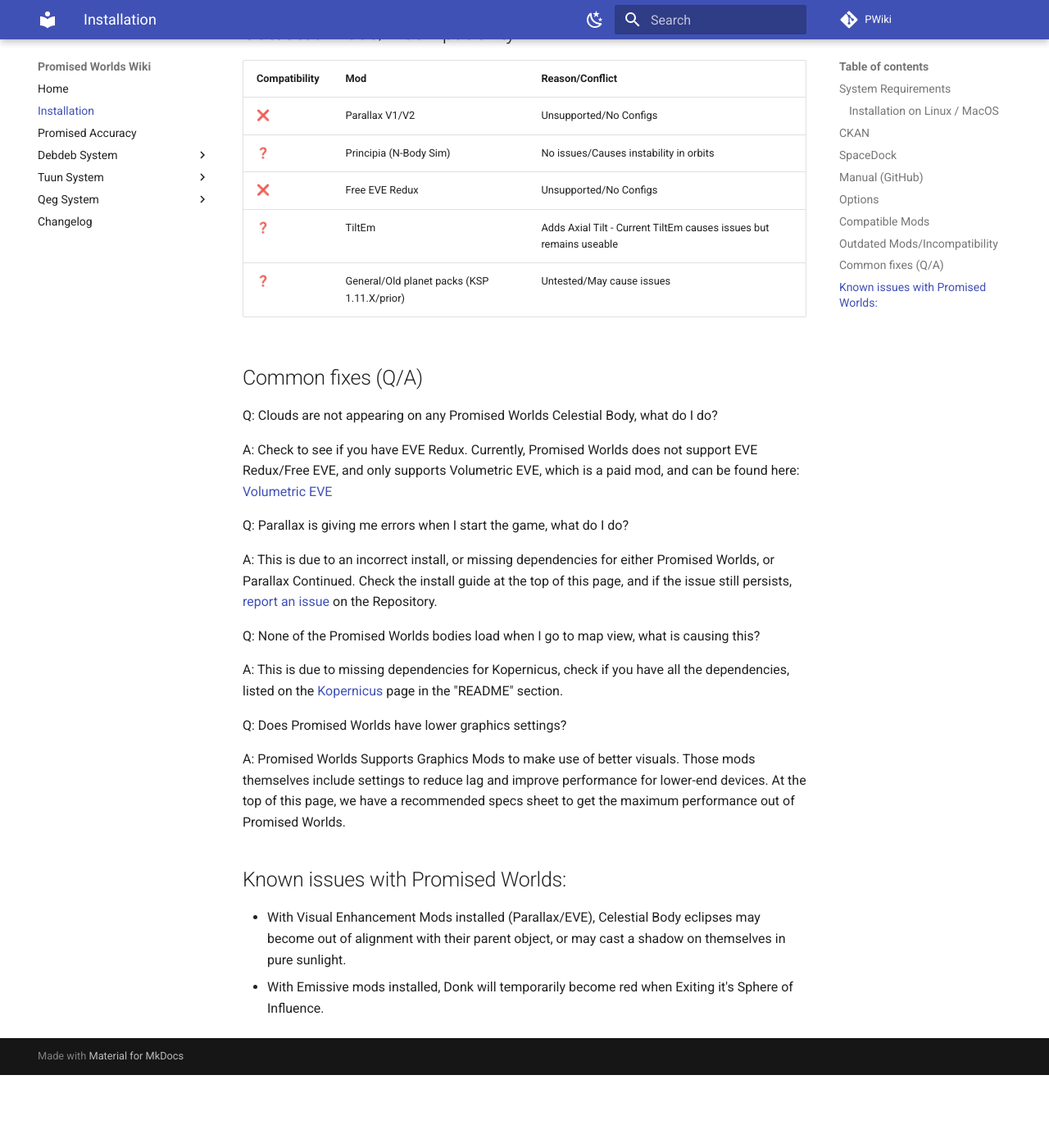
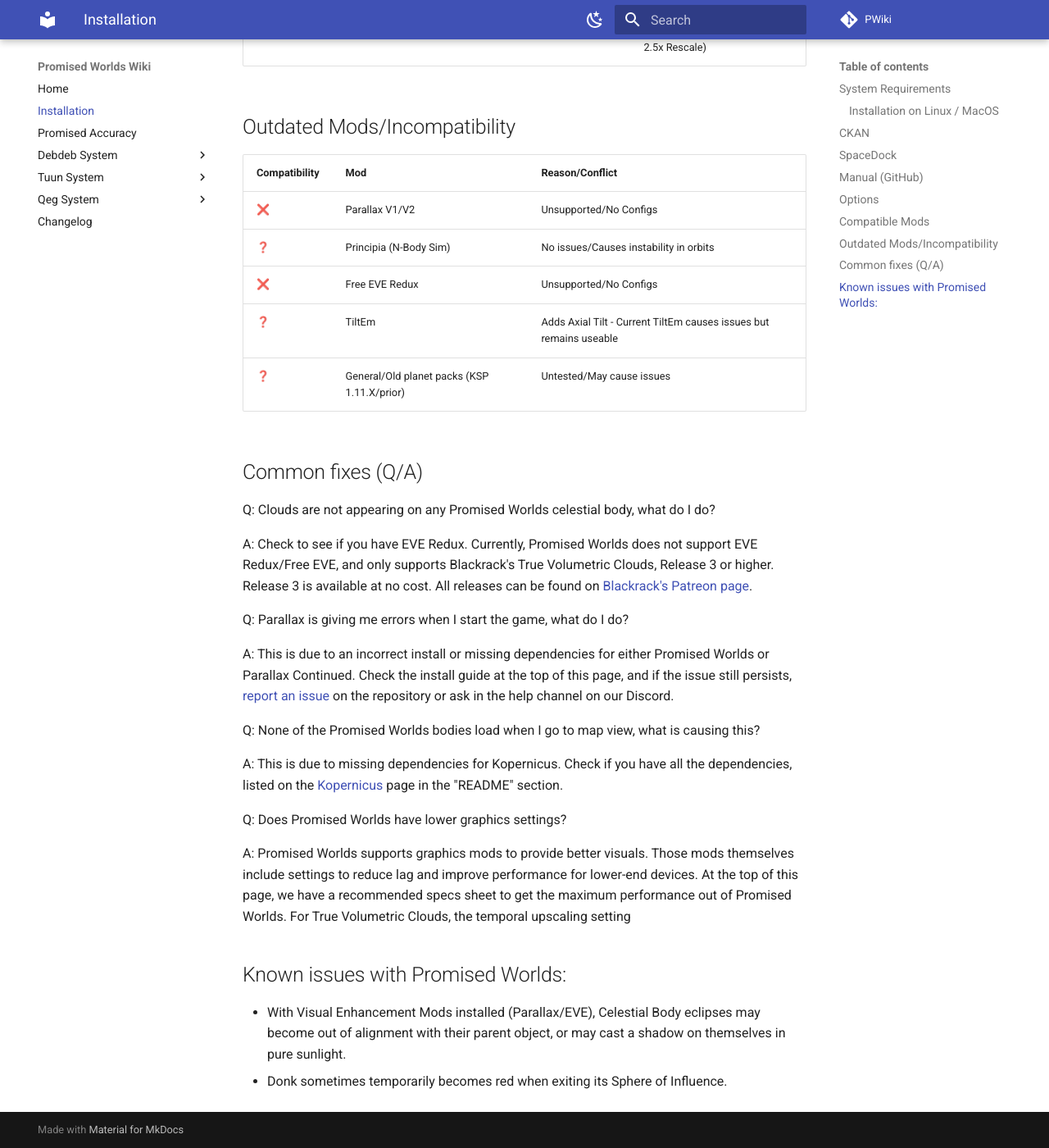
Before and after one commit to PromisedWorlds/PWiki, an MkDocs documentation site: the page built from docs/Installation.md, in a window 1280 px wide and 1400 px high, scrolled down 3546 px. Shown: the whole window at 82% size. Built offline with MkDocs 1.6.1 and Material for MkDocs 9.7.7, drawn with Linux system fonts in a browser that asks for light colours; comment, search, counter and statistics services are not loaded; before the commit the page ends 4857 px from its top, so only the background shows below that; some of the changed text lies outside the part shown.

Commit message:
Update installation page, spelling fixes, etc

```diff
--- a/docs/Installation.md
+++ b/docs/Installation.md
@@ -2,7 +2,7 @@
 
 # Installation
 
-This is a complete installation guide on how to install Promised Worlds for Kerbal Space Program.
+This is a complete installation guide on how to install the Promised Worlds mod for Kerbal Space Program.
 
 ## System Requirements
 
@@ -25,16 +25,16 @@
 - Select "Promised Worlds - Tuun" for the Tuun system. CKAN will install the required dependencies.
 
 ## SpaceDock
-(SpaceDock is no longer supported as it has caused numerous download issues upon users and developers)
+(SpaceDock is no longer supported as it has caused numerous download issues for users and developers)
 
 ## Manual (GitHub)
 
-- Download the latest version from [releases](https://github.com/Constructalor/PromisedWorlds/releases). You will need the Core zip file, along with the zip file for any systems you want. You can install any of the systems you like - you don't have to take them all.
+- Download the latest version from [releases](https://github.com/PromisedWorlds/PromisedWorlds/releases). You will need the Core zip file, along with the zip file for any systems you want. You can install any of the systems you like - you don't have to take them all.
 - Extract the Core zip file, and put the contents of GameData in your GameData directory.
 - For each system you want:
     - Extract the system's zip file, and put the contents of its GameData in your GameData directory. It will add a directory within PromisedWorlds.
 - Download the mod's dependencies:
- - [Kopernicus](https://github.com/kopernicus/kopernicus/releases) (Read the Kopernicus install Guide, as Kopernicus requires it's own dependencies)
+ - [Kopernicus](https://github.com/kopernicus/kopernicus/releases) (Read the Kopernicus install Guide, as Kopernicus requires its own dependencies)
  - [KSP Community Fixes](https://github.com/KSPModdingLibs/KSPCommunityFixes/releases) (Fixes most issues with interstellar travel.)
  - [Singularity](https://forum.kerbalspaceprogram.com/topic/193709-wip18x-112x-singularity-black-hole-shaders/) (Singularity is only required if you wish to use wormholes)
 
@@ -49,22 +49,22 @@
 - Extract these zip files and put all folders in KSP's GameData directory.
 
 ## Options
-In the PromisedWorlds directory there is PromisedWorldsSettings.cfg with options for the mod:
+Settings can be changed either using the Promised Worlds toolbar icon (on the main menu), or by editing the PromisedWorldsSettings.cfg file (in GameData/PromisedWorlds).
 
-- Skybox (Requires [Sigma Skybox Replacements](https://github.com/Sigma88/Sigma-Replacements/releases/tag/B_v0.5.1)) (Release 2.0.0 and above)
-- Wormholes (Requires [Singularity](https://forum.kerbalspaceprogram.com/topic/193709-wip18x-112x-singularity-black-hole-shaders/) for shaders)
-- DistanceFactor (How far from Kerbol the systems will be)
-- Rescale (Resize the systems, requires [Sigma Dimensions](https://github.com/Sigma88/Sigma-Dimensions/releases))
-- RealisticStarSize (Makes the stars more realistically sized relative to the planets)
-- RemoveStockScreens (Removes Stock Loading Screens and only uses Promised Worlds Media as loading screens)
-
-(Upon the release of 2.0.0, you can change these settings in-game with the icon that is in the top right corner of the main menu of KSP, labeled "PW", *requires restart upon changing settings*)
+| Option | Description |
+|:--|:--|
+| **Wormholes** | Enables wormholes *(requires Singularity for shaders)* |
+| **RealisticStarSize** | Makes stars more realistically sized relative to the planets. |
+| **RemoveStockScreens** | Removes stock loading screens and only shows PW's |
+| **Skybox** | Requires DiRT or Sigma Replacements Skybox. Skybox will always be on with TextureReplacer - Set to True to enable the skybox. Set to False for the stock skybox or to use another skybox mod. |
+| **DistanceFactor** | Controls how far from Kerbol the systems will be |
+| **Rescale** | Resizes the systems *(requires [Sigma Dimensions](https://github.com/Sigma88/Sigma-Dimensions))* |
 
 ## Compatible Mods
 
 | Mod Category | Compatibility | Mod | Details |
 |----------|----------|----------|----------|
-| Quality Of Life |✅| [Kerbalism](https://github.com/Kerbalism/Kerbalism/releases) | Adds Radiation Belts + More |
+| Gameplay |✅| [Kerbalism](https://github.com/Kerbalism/Kerbalism/releases) | Adds Radiation Belts + More |
 ||✅| [Rational Resources](https://github.com/JadeOfMaar/RationalResources/releases) | Support Included |
 ||✅| [Space Dust](https://github.com/post-kerbin-mining-corporation/SpaceDust/releases) | Scoop/Gather Fuels |
 | Visuals (Recommended) |✅| [True Volumetric Clouds Release 3 or Higher](https://www.patreon.com/posts/true-volumetric-139879553) | Adds Clouds, Aurora, Atmosphere Scatters |
@@ -93,23 +93,24 @@
 
 ## Common fixes (Q/A)
 
-Q: Clouds are not appearing on any Promised Worlds Celestial Body, what do I do?
+Q: Clouds are not appearing on any Promised Worlds celestial body, what do I do?
 
-A: Check to see if you have EVE Redux. Currently, Promised Worlds does not support EVE Redux/Free EVE, and only supports Volumetric EVE, which is a paid mod, and can be found here: [Volumetric EVE](https://www.patreon.com/posts/true-volumetric-139879553)
+A: Check to see if you have EVE Redux. Currently, Promised Worlds does not support EVE Redux/Free EVE, and only supports Blackrack's True Volumetric Clouds, Release 3 or higher. Release 3 is available at no cost. All releases can be found on [Blackrack's Patreon page](https://www.patreon.com/blackrack).
 
 Q: Parallax is giving me errors when I start the game, what do I do?
 
-A: This is due to an incorrect install, or missing dependencies for either Promised Worlds, or Parallax Continued. Check the install guide at the top of this page, and if the issue still persists, [report an issue](https://github.com/PromisedWorlds/PromisedWorlds/issues) on the Repository.
+A: This is due to an incorrect install or missing dependencies for either Promised Worlds or Parallax Continued. Check the install guide at the top of this page, and if the issue still persists, [report an issue](https://github.com/PromisedWorlds/PromisedWorlds/issues) on the repository or ask in the help channel on our Discord.
 
 Q: None of the Promised Worlds bodies load when I go to map view, what is causing this?
 
-A: This is due to missing dependencies for Kopernicus, check if you have all the dependencies, listed on the [Kopernicus](https://github.com/Kopernicus/Kopernicus) page in the "README" section.
+A: This is due to missing dependencies for Kopernicus. Check if you have all the dependencies, listed on the [Kopernicus](https://github.com/Kopernicus/Kopernicus) page in the "README" section.
 
 Q: Does Promised Worlds have lower graphics settings?
 
-A: Promised Worlds Supports Graphics Mods to make use of better visuals. Those mods themselves include settings to reduce lag and improve performance for lower-end devices. At the top of this page, we have a recommended specs sheet to get the maximum performance out of Promised Worlds.
+A: Promised Worlds supports graphics mods to provide better visuals. Those mods themselves include settings to reduce lag and improve performance for lower-end devices. At the top of this page, we have a recommended specs sheet to get the maximum performance out of Promised Worlds.
+For True Volumetric Clouds, the temporal upscaling setting
 
 ## Known issues with Promised Worlds:
 
 - With Visual Enhancement Mods installed (Parallax/EVE), Celestial Body eclipses may become out of alignment with their parent object, or may cast a shadow on themselves in pure sunlight.
-- With Emissive mods installed, Donk will temporarily become red when Exiting it's Sphere of Influence.
+- Donk sometimes temporarily becomes red when exiting its Sphere of Influence.
```
Also changed, not shown: other parts of docs/Installation.md (+3 -3 lines).
